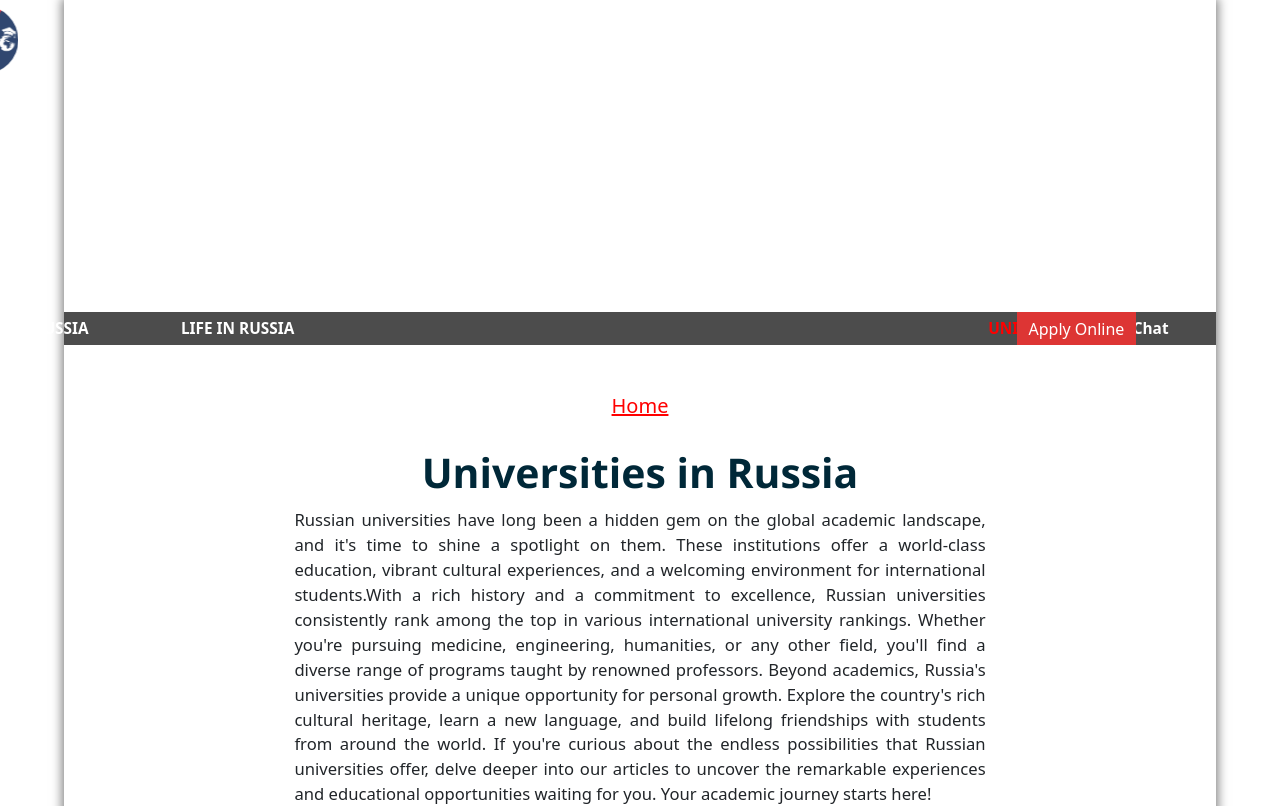
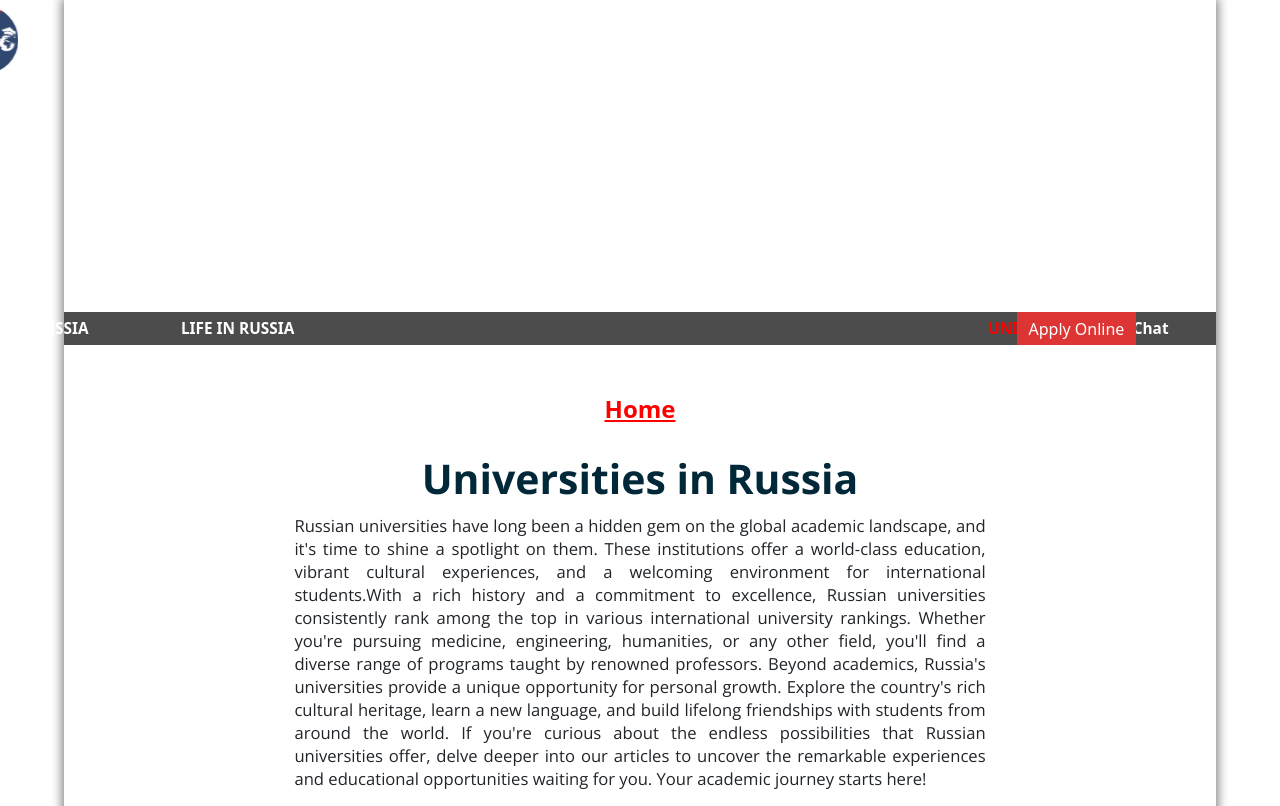
Before and after one commit to Brahmasura/tnxs, a React (Create React App) app: page /GradTesting/universities in a window 1280 px wide. Shown: the top 806 px of the page. Built offline with nearby package versions, Linux system fonts and the light colour scheme; a web font is replaced by a local one.

Commit message:
the level two links and para font sizing updated

```diff
--- a/src/Layouts/BasicLayout/Header/Header.js
+++ b/src/Layouts/BasicLayout/Header/Header.js
@@ -70,7 +70,7 @@ const Header = () => {
           <nav
             className={`navbar navbar-expand-lg navbar-light ${header.mobHeaderLogo}`}
           >
-            <NavLink className="navbar-brand" to={"/"}>
+            <NavLink class="navbar-brand" to={"/"}>
               <img src={gradLogo} alt="brand logo" />
               <div className={header.mobileHeadText}>
                 <h1>GRADUATION ABROAD</h1>
--- a/src/Pages/Home/Steps/Steps.js
+++ b/src/Pages/Home/Steps/Steps.js
@@ -45,9 +45,9 @@ const Steps = () => {
                       style={{ backgroundImage: `url(${item.image})`}}
                     ></div>
                     <div className={`col-md-12 col-lg-12 ${steps.stepsLower}`}
-                     style={{background: hoveredStep !==null && hoveredStep >= index ? "#5780c0" : "none"}}>
-                      <p style={{ color: hoveredStep !== null && hoveredStep >= index ? "#fff" : "#dd3534"}}>{item.text}</p>
-                      <p style={{ color: hoveredStep !== null && hoveredStep >= index ? "#fff" : "#dd3534"}}>{index + 1}</p>
+                     >
+                      <p >{item.text}</p>
+                    <div className={steps.circle} style={{borderColor: hoveredStep !==null && hoveredStep >= index ? "#5780c0" : "#dd3534", backgroundColor: hoveredStep !==null && hoveredStep >= index ? "#5780c0" : "#fff"}}> <p style={{ color: hoveredStep !== null && hoveredStep >= index ? "#fff" : "#dd3534"}}>{index + 1}</p></div>
                     </div>
                   </NavLink>
                 </div>
--- a/src/Pages/Home/Steps/steps.module.scss
+++ b/src/Pages/Home/Steps/steps.module.scss
@@ -65,12 +65,22 @@
     @include y-sa;
     background-color: white;
 
+    .circle{
+      border:2px solid #dd3534;
+      border-radius:50%;
+      padding:3%;
+      width:24%;
+    }
+
+
+
     p {
       font-family: sans-serif;
       font-weight: 600;
       font-size: 15px;
       color: red;
       text-align: center;
+      margin-bottom:0;
     }
   }
 }
--- a/src/Pages/LifeInRussia/Components/LifeInRussiaIntro/lifeInRussIntro.module.scss
+++ b/src/Pages/LifeInRussia/Components/LifeInRussiaIntro/lifeInRussIntro.module.scss
@@ -24,8 +24,10 @@
   }
 
   p {
-    font-size: 1.3vw;
-    text-align: justify;
+    // font-size: 1.3vw;
+    // text-align: justify;
+    @include para;
+    line-height:normal;
   }
 }
 
--- a/src/Pages/StudyInRussia/Components/StudyInRussIntro/studyInRussIntro.module.scss
+++ b/src/Pages/StudyInRussia/Components/StudyInRussIntro/studyInRussIntro.module.scss
@@ -24,8 +24,10 @@
   }
 
   p {
-    font-size: 1.3vw;
-    text-align: justify;
+    // font-size: 1.3vw;
+    // text-align: justify;
+    @include para;
+    line-height:normal;
   }
 }
 
--- a/src/Pages/Universities/Components/UniversitiesIntro/Universities.module.scss
+++ b/src/Pages/Universities/Components/UniversitiesIntro/Universities.module.scss
@@ -23,8 +23,10 @@
   }
 
   p {
-    font-size: 1.3vw;
-    text-align: justify;
+    // font-size: 1.3vw;
+    // text-align: justify;
+    @include para;
+    line-height:normal;
   }
 }
 
--- a/src/Pages/WhyRussia/Components/RussIntro/russIntro.module.scss
+++ b/src/Pages/WhyRussia/Components/RussIntro/russIntro.module.scss
@@ -20,10 +20,12 @@
 
   h1 {
     @include mainHeading;
+
   }
 
   p {
     @include para;
+    line-height:normal;
   }
 }
 
--- a/src/mixins.module.scss
+++ b/src/mixins.module.scss
@@ -193,8 +193,9 @@
 
 @mixin theLink {
   color: red;
-  font-size: 20px;
+  font-size: 24px;
   padding-bottom: 5%;
+  font-weight:700;
   cursor: pointer;
 }
 
@@ -208,7 +209,20 @@
   }
 }
 
+@mixin levTwoMainHeading{
+  font-family: "Open Sans", sans-serif;
+  align-self: center;
+  font-size: 3.2vw;
+  font-weight: 700;
+  margin-bottom: 1.5%;
+  text-align: center !important;
+  color: #002838;
 
+  @media (max-width: 576px) and (orientation: portrait) {
+    font-size: 7vw;
+    margin-bottom: 2.5%;
+  }
+}
 
 @mixin mainHeading {
   font-family: "Open Sans", sans-serif;
@@ -240,6 +254,7 @@
   font-family: "Open Sans", sans-serif;
   font-size: 1.3vw;
   text-align: justify;
+
 
   @media (max-width: 576px) and (orientation: portrait) {
     font-size: 3.8vw;
```
